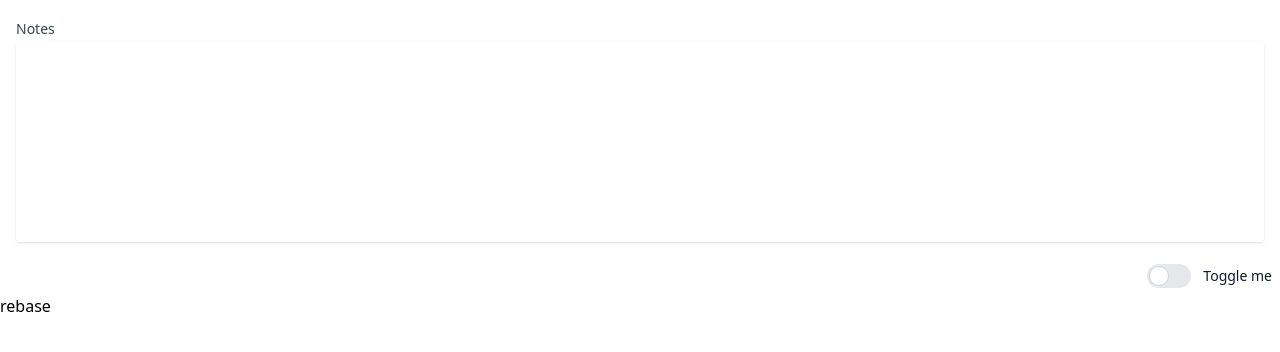
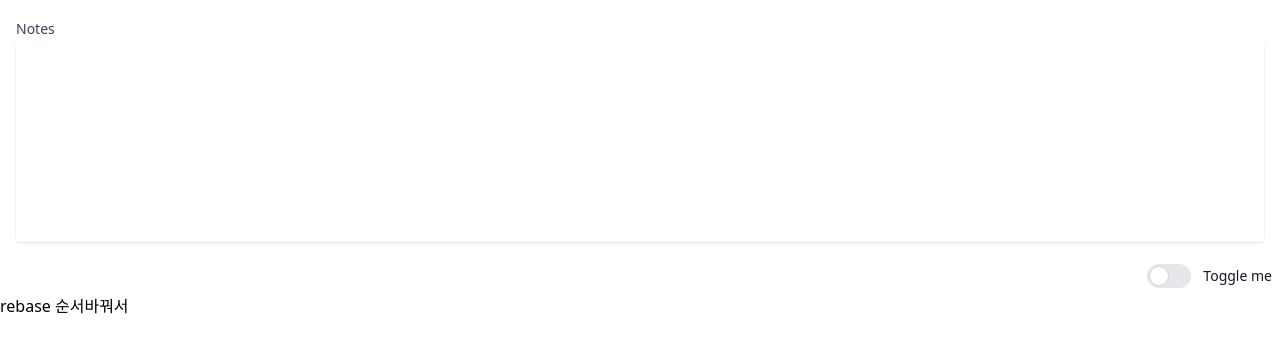
Before and after one commit to gaebaribari/practice-typescript, a React (Vite) app: page / in a window 1280 px wide. Shown: the top 352 px of the page. Built offline with nearby package versions, Linux system fonts and the light colour scheme.

Commit message:
rebase 순바꿔

```diff
--- a/src/App.tsx
+++ b/src/App.tsx
@@ -4,7 +4,7 @@ function App() {
 	return (
 		<div>
 			<MainPage />
-			rebase
+			rebase 순서바꿔서
 		</div>
 	);
 }
```
